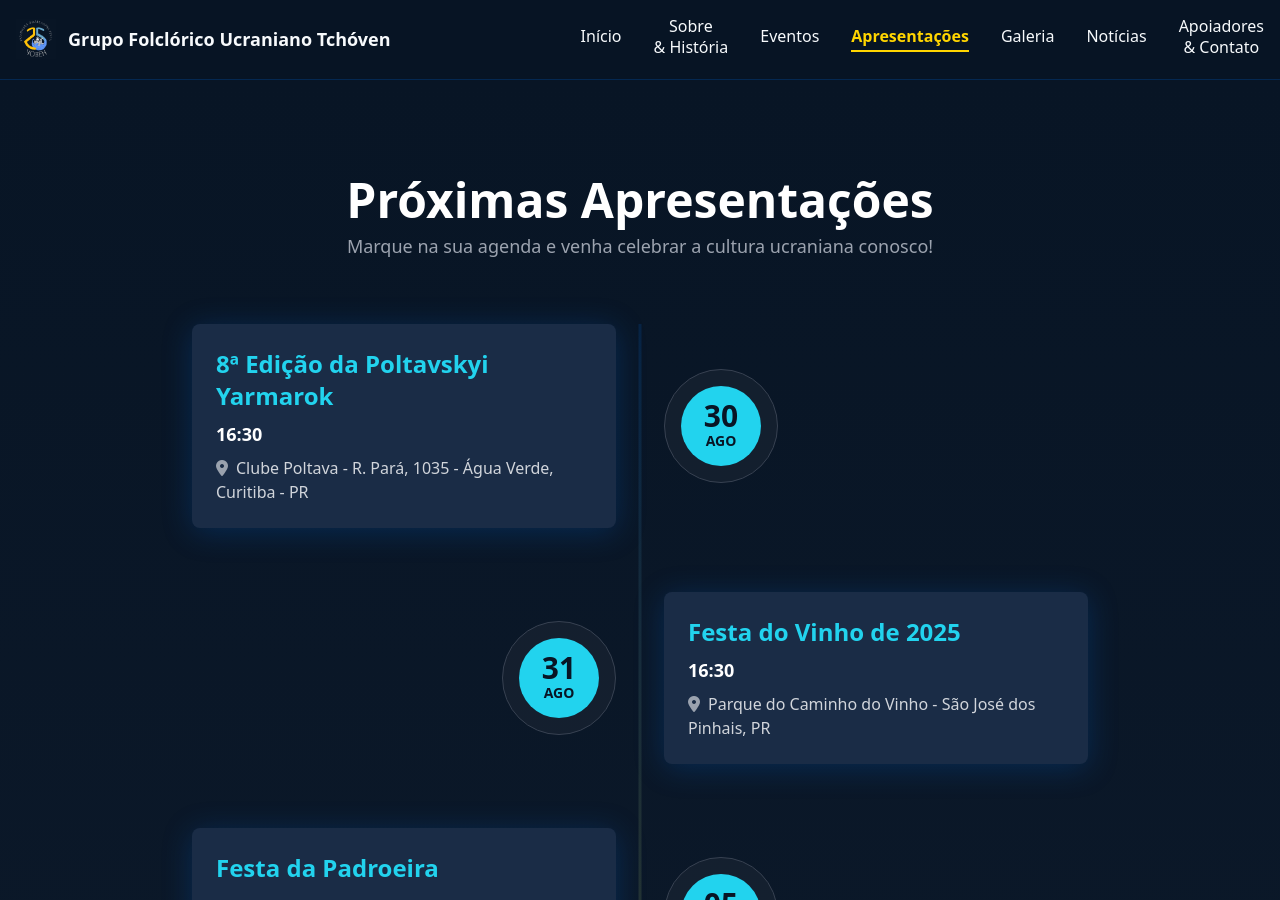
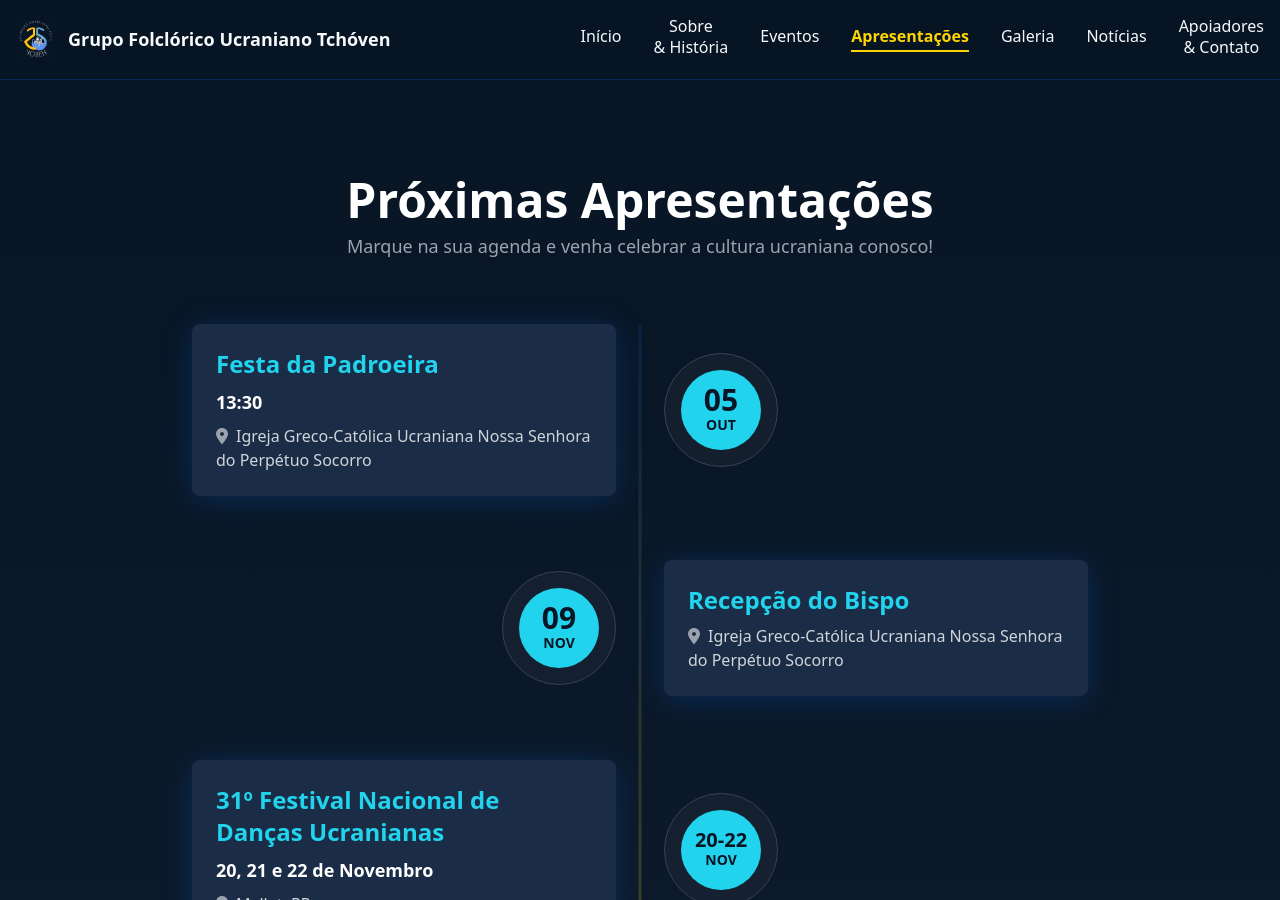
Before and after one commit to Tchoven/tchoven.github.io, a Jekyll site: the page built from apresentacoes/index.html, in a window 1280 px wide and 900 px high. Built offline with Jekyll 4.4.1, drawn with Linux system fonts in a browser that asks for light colours; nearby versions of some CDN libraries.

Commit message:
Update index.html

```diff
--- a/apresentacoes/index.html
+++ b/apresentacoes/index.html
@@ -36,40 +36,6 @@ description: "Confira a agenda de próximas apresentações do Grupo Folclórico
             <div id="agenda-line"></div>
 
             <div class="space-y-16">
-
-                <!-- Evento: Poltavskyi Yarmarok -->
-                <div class="flex flex-col gap-4 md:grid md:grid-cols-2 md:gap-12 items-center">
-                     <div class="text-center md:text-left order-1 md:order-2">
-                        <div class="inline-block p-4 bg-gray-800/50 border border-gray-700 rounded-full">
-                             <div class="bg-cyan-400 text-[#081525] rounded-full w-20 h-20 flex flex-col justify-center items-center font-bold">
-                                 <span class="text-3xl leading-none">30</span>
-                                 <span class="text-sm">AGO</span>
-                             </div>
-                        </div>
-                    </div>
-                    <div class="card-bg p-6 rounded-lg custom-shadow order-2 md:order-1">
-                        <h2 class="text-2xl font-bold text-cyan-400">8ª Edição da Poltavskyi Yarmarok</h2>
-                        <p class="text-lg font-semibold my-2">16:30</p>
-                        <p class="text-gray-300"><i class="fas fa-map-marker-alt mr-2 opacity-70"></i>Clube Poltava - R. Pará, 1035 - Água Verde, Curitiba - PR</p>
-                    </div>
-                </div>
-
-                <!-- Evento: Festa do Vinho -->
-                <div class="flex flex-col gap-4 md:grid md:grid-cols-2 md:gap-12 items-center">
-                    <div class="text-center md:text-right order-1">
-                        <div class="inline-block p-4 bg-gray-800/50 border border-gray-700 rounded-full">
-                             <div class="bg-cyan-400 text-[#081525] rounded-full w-20 h-20 flex flex-col justify-center items-center font-bold">
-                                 <span class="text-3xl leading-none">31</span>
-                                 <span class="text-sm">AGO</span>
-                             </div>
-                        </div>
-                    </div>
-                    <div class="card-bg p-6 rounded-lg custom-shadow order-2">
-                        <h2 class="text-2xl font-bold text-cyan-400">Festa do Vinho de 2025</h2>
-                        <p class="text-lg font-semibold my-2">16:30</p>
-                        <p class="text-gray-300"><i class="fas fa-map-marker-alt mr-2 opacity-70"></i>Parque do Caminho do Vinho - São José dos Pinhais, PR</p>
-                    </div>
-                </div>
 
                 <!-- Evento: Festa da Padroeira -->
                 <div class="flex flex-col gap-4 md:grid md:grid-cols-2 md:gap-12 items-center">
```
